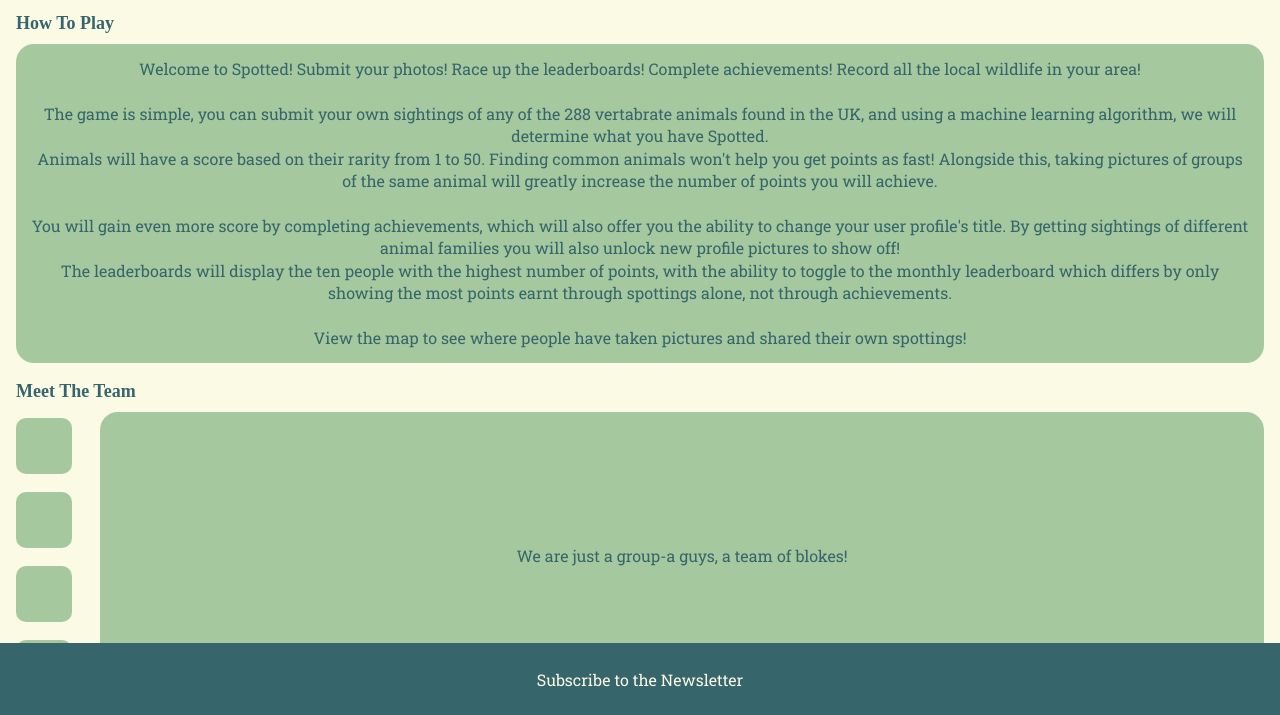
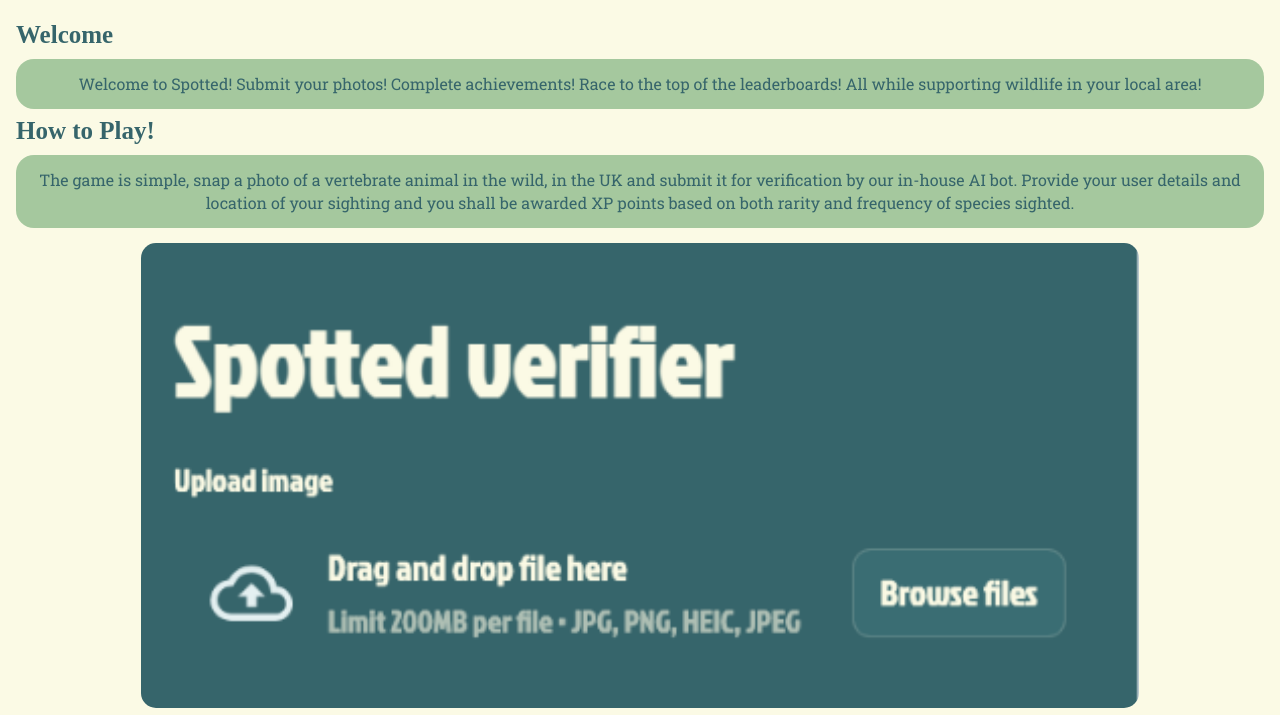
Before and after one commit to RSCHAN17/Deep-Dive, a website: page frontend/aboutus/index.html in a window 1280 px wide. Shown: the part 85-800 px from the top of the page. Drawn offline with Linux system fonts and the light colour scheme; a web font is replaced by a local one.

Commit message:
styling changes and aboutus

```diff
--- a/frontend/aboutus/index.html
+++ b/frontend/aboutus/index.html
@@ -35,26 +35,40 @@
 
 
         <section class="section">
-  <h2 class="section-title">How To Play</h2>
+  <h2 class="section-title">Welcome</h2>
   <div class="rounded-box">
     <p>
-      Welcome to Spotted! Submit your photos! Race up the leaderboards! Complete achievements! Record all the local wildlife in your area!
-      <br><br>
-      The game is simple, you can submit your own sightings of any of the 288 vertabrate animals found in the UK, and using a machine learning
-      algorithm, we will determine what you have Spotted.
-      <br>
-      Animals will have a score based on their rarity from 1 to 50. Finding common animals won't help you get points as fast! Alongside this,
-      taking pictures of groups of the same animal will greatly increase the number of points you will achieve.
-      <br><br>
-      You will gain even more score by completing achievements, which will also offer you the ability to change your user profile's title. By
-      getting sightings of different animal families you will also unlock new profile pictures to show off!
-      <br>
-      The leaderboards will display the ten people with the highest number of points, with the ability to toggle to the monthly leaderboard
-      which differs by only showing the most points earnt through spottings alone, not through achievements.
-      <br><br>
-      View the map to see where people have taken pictures and shared their own spottings!
+      Welcome to Spotted! Submit your photos! Complete achievements! Race to the top of the leaderboards! All while supporting wildlife in your local area!
     </p>
   </div>
+   <h2 class="section-title">How to Play!</h2>
+  <div class="rounded-box">
+    <p>
+The game is simple, snap a photo of a vertebrate animal in the wild, in the UK and submit it for verification by our in-house AI bot. Provide your user details and location of your sighting and you shall be awarded XP points based on both rarity and frequency of species sighted.    </p>
+  </div>
+
+  <img class="verifier" src="../assets/verifier.png" alt="verifierimg" width="80%">
+   <h2 class="section-title">Achievements and Unlockables</h2>
+
+  <div class="rounded-box">
+    <p>
+Complete achievements, present in the My Account page, to unlock epic titles which you can customise your profile with, as well as bonus XP to shoot you up on the leaderboards.
+<br>
+<br>
+Profile pictures can also be unlocked by sighting whole families of species present around the UK. Examples of families being: deers, rabbits and hares and falcons. Show off your hard-earned rewards on the monthly and all time leaderboards which highlight the hardest working spotters in the country.    </p>
+  </div>
+    	<img class="verifier" src="../assets/profile.png" alt="kingfisher" width="80%">
+
+  <h2 class="section-title">The Map</h2>
+  <div class="rounded-box">
+    <p>
+See community sightings of species around the country. It allows us to celebrate UK wildlife, whilst eluding you to species in your area which you can seek out to get your score up. You can filter findings by animal group as well as rarity!    </p>
+  </div>
+
+  <img class="verifier" src="../assets/map.png" alt="mapimg" width="80%">
+
+
+
 </section>
 
 <section class="section">
--- a/frontend/aboutus/style.css
+++ b/frontend/aboutus/style.css
@@ -70,7 +70,9 @@ html, body {
   z-index: 1000;
   visibility: hidden;
 }
-
+h2{
+  font-size: px;
+}
 .dropdown-content a {
   float: none;
   color: #36656B;
@@ -100,7 +102,7 @@ html, body {
 }
 
 #footerdiv {
-    position: fixed;
+    position: relative;
     bottom:0;
     left:0;
     background-color: #36656B;
@@ -120,15 +122,38 @@ html, body {
 .section {
   margin: 16px 16px 18px;
 }
-
+main {
+  flex: 1;
+  display: flex;
+  justify-content: center;
+  flex-direction: column;
+  padding-left: 20px;
+  padding-right: 20px;
+  align-items: center;
+}
+body {
+  margin: 0;
+  font-family: "Roboto Slab", serif;
+  /* min-height: 100vh; */
+  display: flex;
+  flex-direction: column;
+  background-color: #fbfae5;
+  color: #10323A;
+}
 .section-title {
   font-family: "Jockey One", serif;
   font-weight: 800;
-  font-size: 18px;
+  font-size: 25px;
   color: #36656B;
   margin: 8px 0 10px;
 }
+.verifier{
+  display: block;
+  margin: 0 auto;
+  padding:15px;
+  border-radius: 30px;
 
+}
 .rounded-box {
   border-radius: 18px;
   padding: 14px;
```
Also changed, not shown: frontend/myaccount/index.html (+4 -0 lines), frontend/myaccount/style.css (+9 -3 lines), frontend/assets/map.png (added), frontend/assets/profile.png (added), frontend/assets/verifier.png (added).
